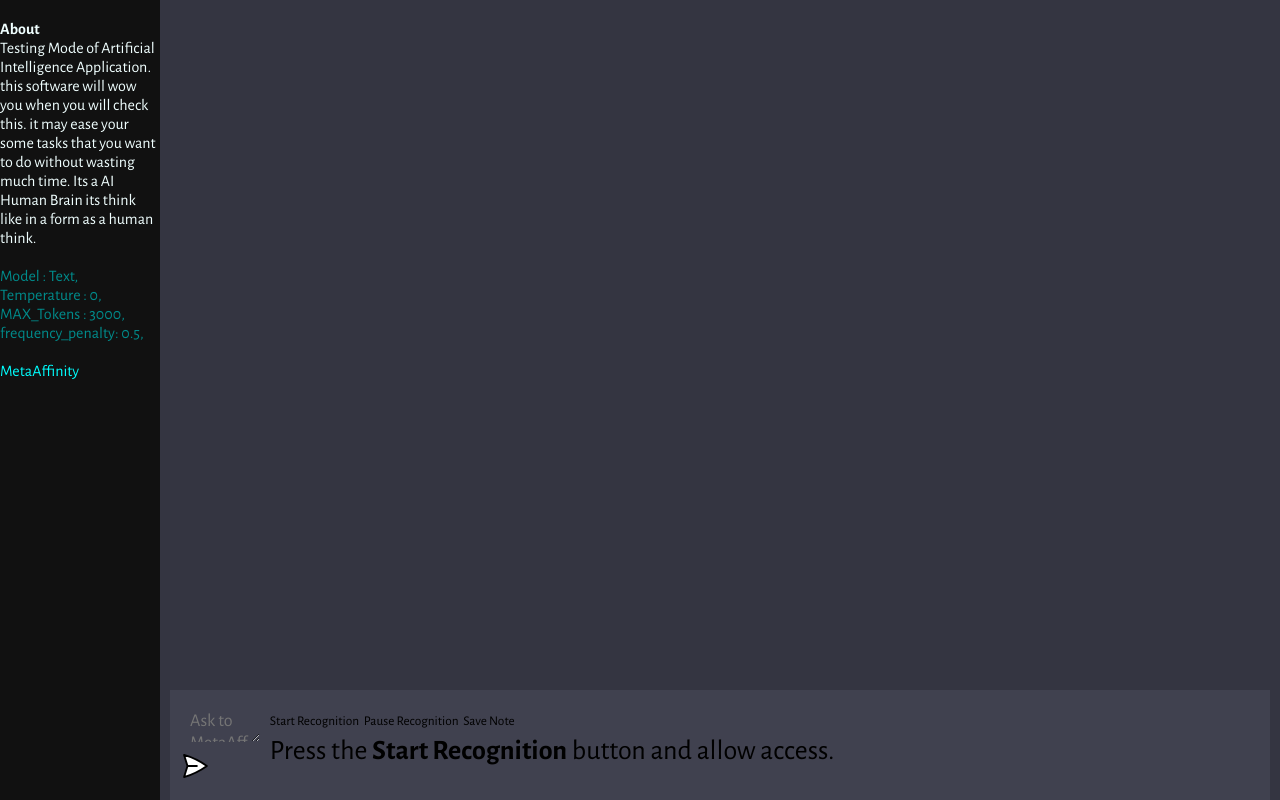
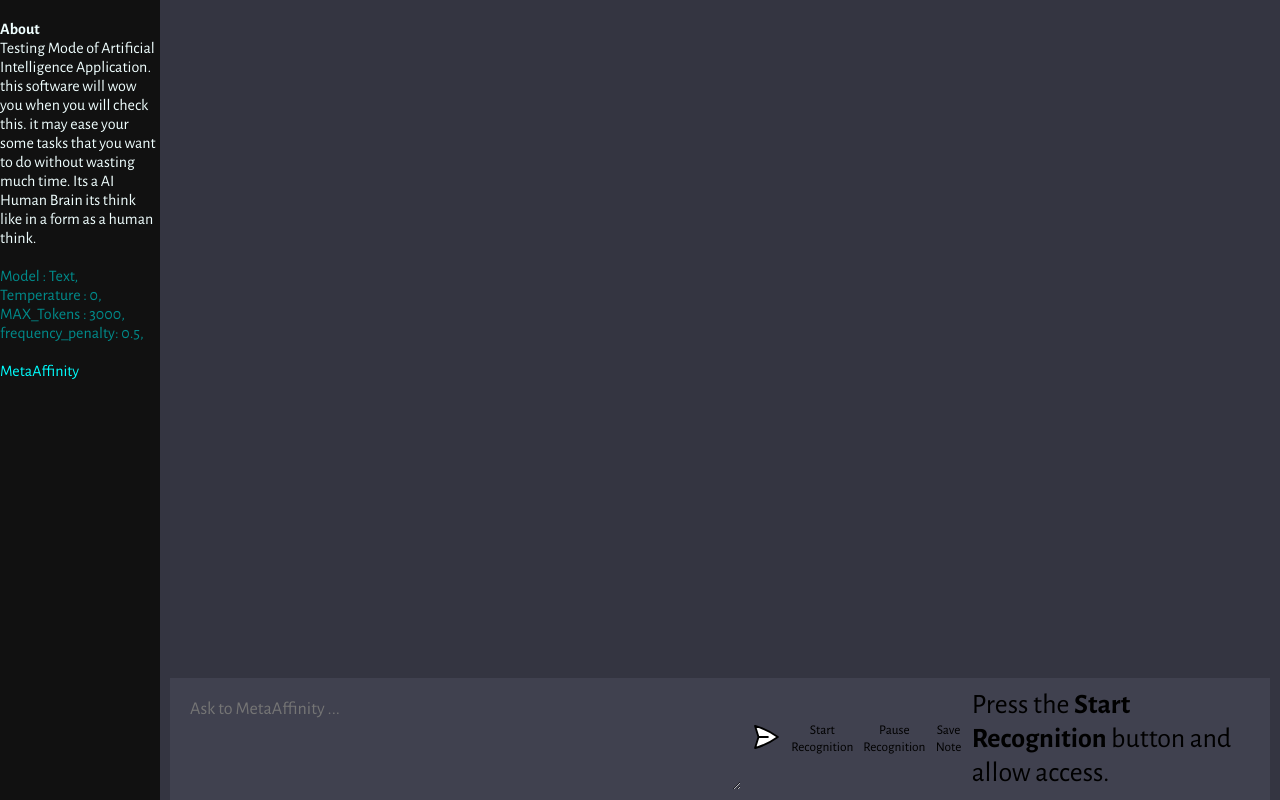
Before and after one commit to MetaAffinity/AiChatGPT, a website built with Vite: page client/index.html in a window 1280 px wide. Built offline with nearby package versions, Linux system fonts and the light colour scheme.

Commit message:
update index

```diff
--- a/client/index.html
+++ b/client/index.html
@@ -25,11 +25,19 @@
       <div id="chat_container"></div>
 
       <form>
-        <div style="">
         <textarea id="note-textarea" name="prompt" rows="1" cols="1" placeholder="Ask to MetaAffinity ..."></textarea>
         <button type="submit"><img src="assets/send.svg" alt="send" />
-        </div>
-          <div class="">
+
+
+
+          <button id="start-record-btn" title="Start Recording">Start Recognition</button>
+          <button id="pause-record-btn" title="Pause Recording">Pause Recognition</button>
+          <button id="save-note-btn" title="Save Note">Save Note</button>
+          <p id="recording-instructions">Press the <strong>Start Recognition</strong> button and allow access.</p>
+
+      </form>
+
+      <div style="display: block;">
         <h4 style="">
         <script>
         if (navigator.userAgent.indexOf("Firefox") > -1) {
@@ -40,12 +48,10 @@
         }
         </script>
         </h4>
-          <button id="start-record-btn" title="Start Recording">Start Recognition</button>
-          <button id="pause-record-btn" title="Pause Recording">Pause Recognition</button>
-          <button id="save-note-btn" title="Save Note">Save Note</button>
-          <p id="recording-instructions">Press the <strong>Start Recognition</strong> button and allow access.</p>
         </div>
-      </form>
+
+
+
     </div><!-- app -->
     </div><!-- main -->
 
```
Lines whose indentation alone changed are shown as unchanged.
